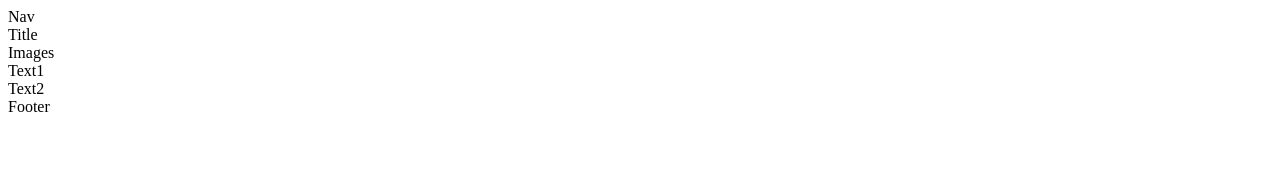
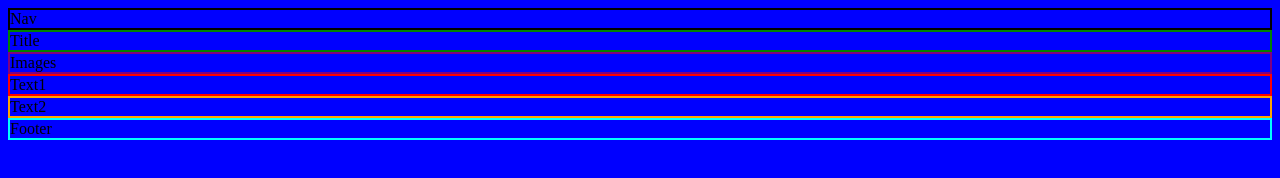
Before and after one commit to justinal64/css1, a plain HTML site: page index.html in a window 1280 px wide. Drawn offline with Linux system fonts and the light colour scheme.

Commit message:
modify made my site look amazing

```diff
--- a/index.html
+++ b/index.html
@@ -2,13 +2,14 @@
 <html>
 <head>
     <title>Intro to CSS</title>
+    <link rel="stylesheet" type="text/css" href="styles.css">
 </head>
 <body>
-    <div>Nav</div>
-    <div>Title</div>
-    <div>Images</div>
-    <div>Text1</div>
-    <div>Text2</div>
-    <div>Footer</div>
+    <div class="new-border">Nav</div>
+    <div class="new-border title">Title</div>
+    <div class="new-border image">Images</div>
+    <div class="new-border text1">Text1</div>
+    <div class="new-border text2">Text2</div>
+    <div class="new-border footer">Footer</div>
 </body>
 </html>
--- a/styles.css
+++ b/styles.css
@@ -1,3 +1,34 @@
 body {
     background-color: blue;
 }
+
+.new-border {
+    border: 2px solid black;
+}
+
+.title {
+    border-color: green;
+}
+
+.image {
+    border-color: purple;
+}
+
+.text1 {
+    border-color: red;
+}
+
+.text2 {
+    border-color: orange;
+}
+
+.footer {
+    border-color: aqua;
+}
+
+/*
+.new-border2 {
+    border-width: 2px;
+    border-style: solid;
+    border-color: black;
+}*/
```
